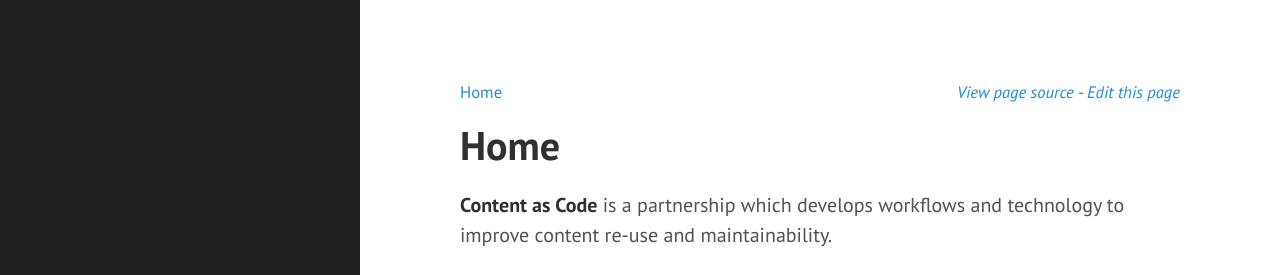
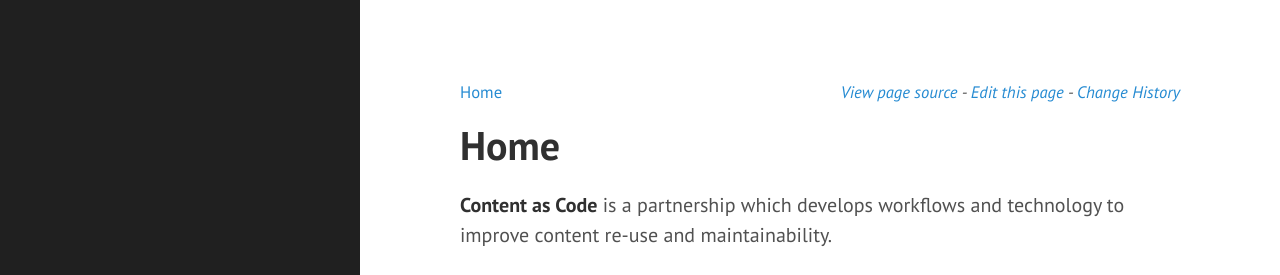
Before and after one commit to iilab/contentascode, a Jekyll site: the page built from index.md, in a window 1280 px wide and 1195 px high. Shown: the top 275 px of the window. Built offline with Jekyll 4.4.1, drawn with Linux system fonts in a browser that asks for light colours.

Commit message:
Adding History link on each page

```diff
--- a/_layouts/default.html
+++ b/_layouts/default.html
@@ -22,7 +22,7 @@
         {% endfor %}
         </div>
 
-        <div style="float:right"><em><a href="{{site.github.repository_url}}/tree/master/{{page.path}}">View page source</a> - <a href="{{site.github.repository_url}}/edit/master/{{page.path}}">Edit this page</a></em>
+        <div style="float:right"><em><a href="{{site.github.repository_url}}/tree/master/{{page.path}}">View page source</a> - <a href="{{site.github.repository_url}}/edit/master/{{page.path}}">Edit this page</a> - <a href="{{site.github.repository_url}}/commits/master/{{page.path}}">Change History</a></em>
         </div>
       </small>
     </div>
```
